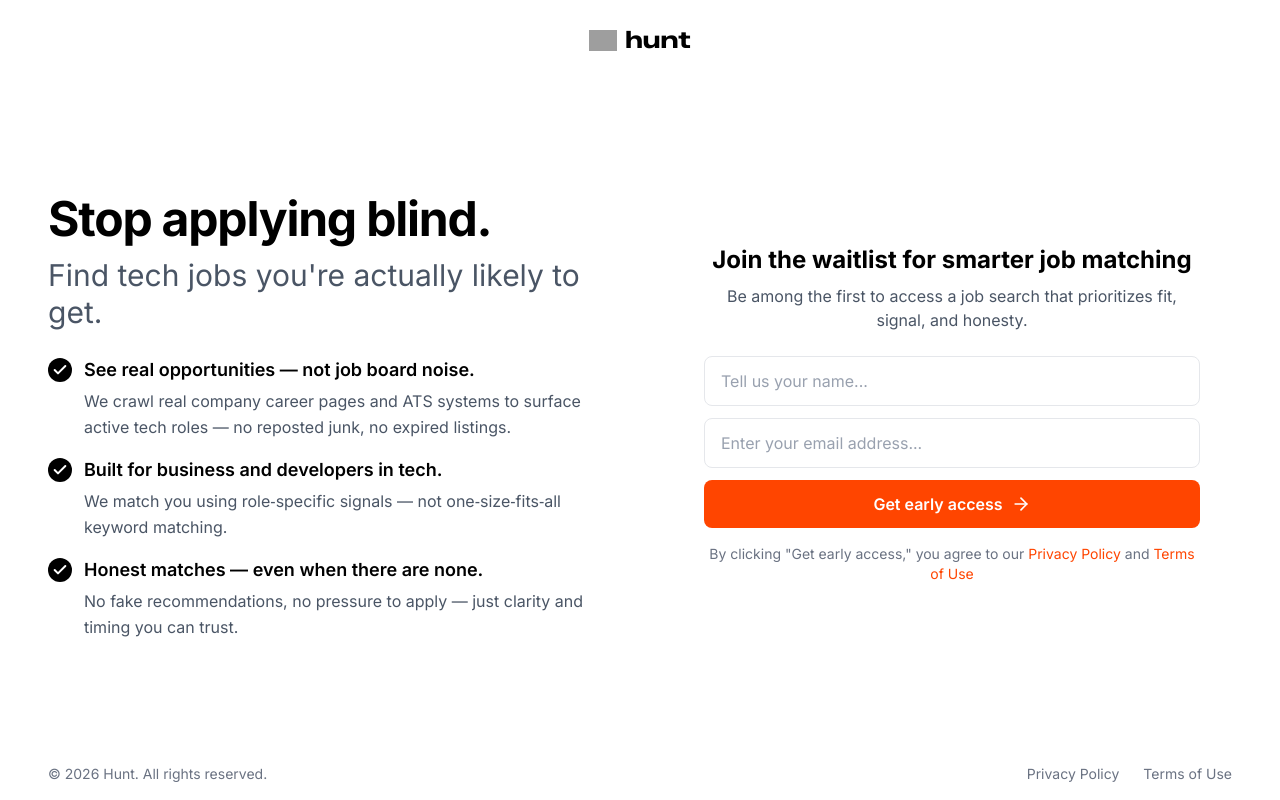
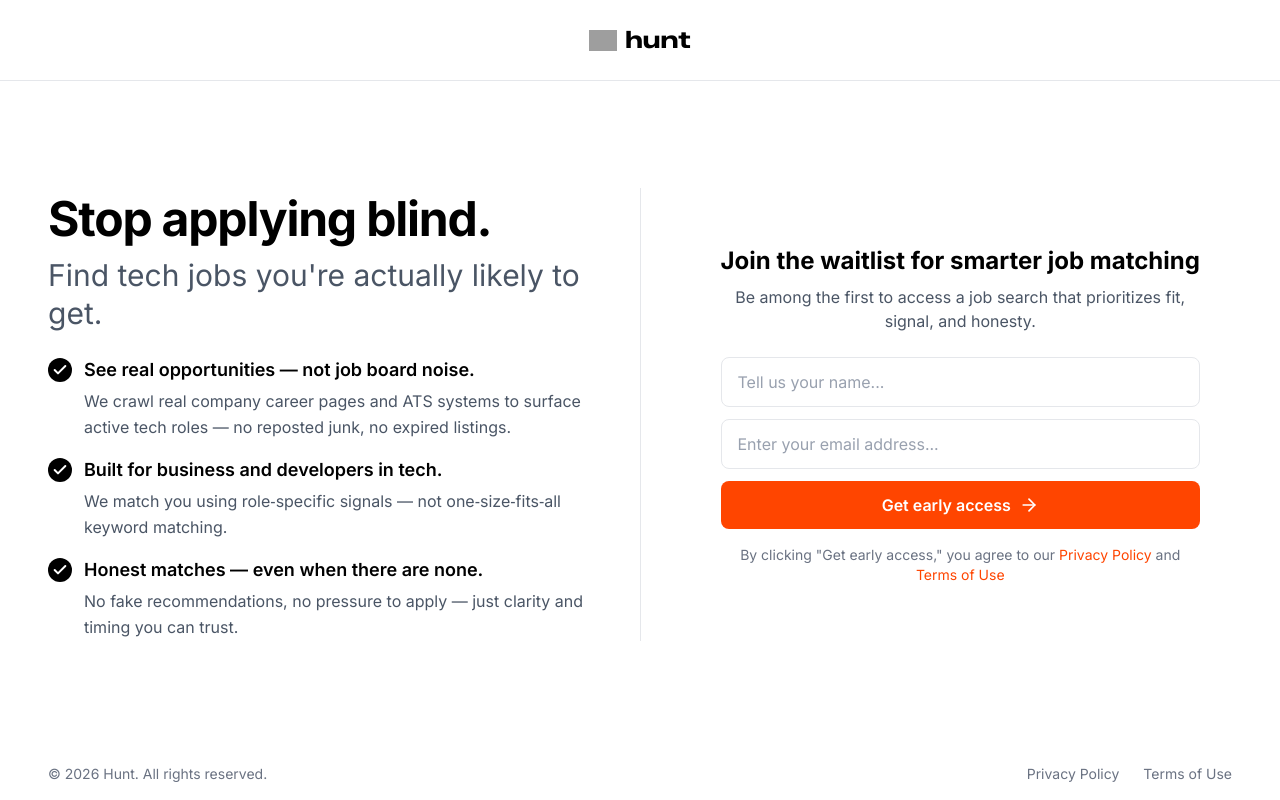
Before and after one commit to singhtalwinder/hunt-waitlist, a Next.js app: page / in a window 1280 px wide. Built offline with nearby package versions, Linux system fonts and the light colour scheme; grey boxes are pictures that could not be loaded.

Commit message:
Add grey divider lines under header and between columns

```diff
--- a/app/page.tsx
+++ b/app/page.tsx
@@ -25,7 +25,7 @@ export default function Home() {
   return (
     <main className="min-h-screen md:h-screen bg-white flex flex-col md:overflow-hidden">
       {/* Header */}
-      <header className="w-full py-4 lg:py-6 px-4 md:px-8 lg:px-12 shrink-0">
+      <header className="w-full py-4 lg:py-6 px-4 md:px-8 lg:px-12 shrink-0 border-b border-gray-200">
         <div className="flex items-center justify-center gap-2">
           <Logo size={28} />
           <span
@@ -39,8 +39,16 @@ export default function Home() {
 
       {/* Main content */}
       <div className="flex-1 max-w-7xl mx-auto px-4 md:px-8 lg:px-12 py-4 md:py-6 lg:py-8 w-full min-h-0">
-        <div className="grid grid-cols-1 md:grid-cols-2 gap-8 md:gap-8 lg:gap-16 items-center md:h-full">
-          {/* Form - appears first on mobile, second on desktop */}
+        <div className="grid grid-cols-1 md:grid-cols-[1fr_1px_1fr] gap-8 md:gap-8 lg:gap-12 items-center md:h-full">
+          {/* Value Proposition - appears second on mobile, first on desktop */}
+          <div className="w-full order-last md:order-first">
+            <ValueProposition />
+          </div>
+
+          {/* Vertical Divider - hidden on mobile */}
+          <div className="hidden md:block w-px bg-gray-200 h-3/4 self-center" />
+
+          {/* Form - appears first on mobile, last on desktop */}
           <div className="w-full order-first md:order-last">
             {step === 'initial' && (
               <WaitlistForm onSuccess={handleWaitlistSuccess} />
@@ -54,11 +62,6 @@ export default function Home() {
             {step === 'complete' && (
               <ThankYou />
             )}
-          </div>
-
-          {/* Value Proposition - appears second on mobile, first on desktop */}
-          <div className="w-full order-last md:order-first">
-            <ValueProposition />
           </div>
         </div>
       </div>
```
